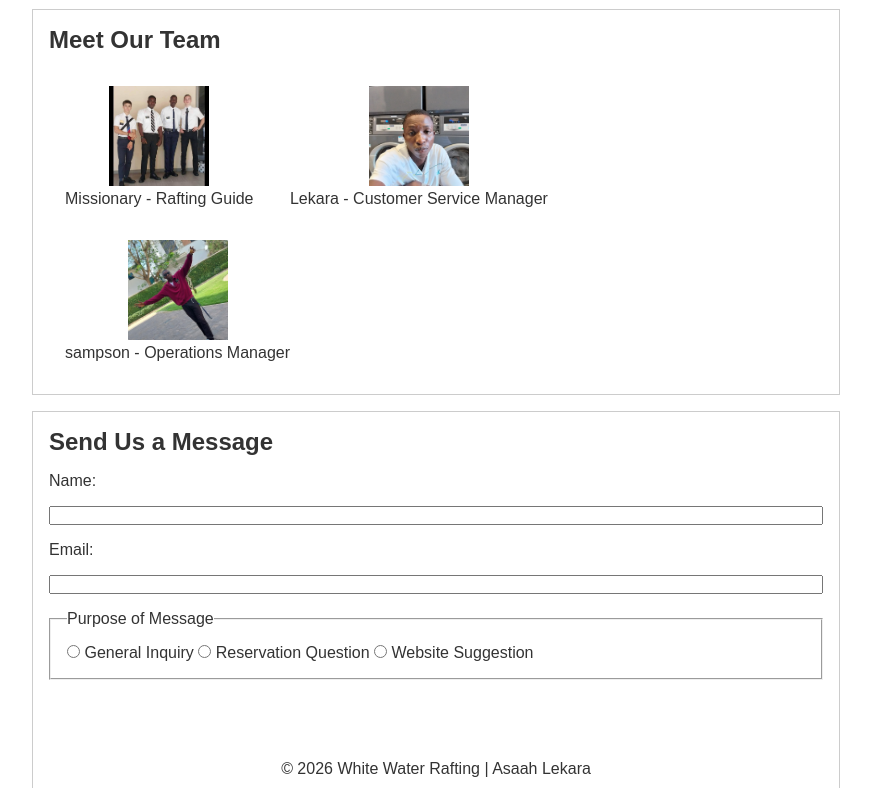
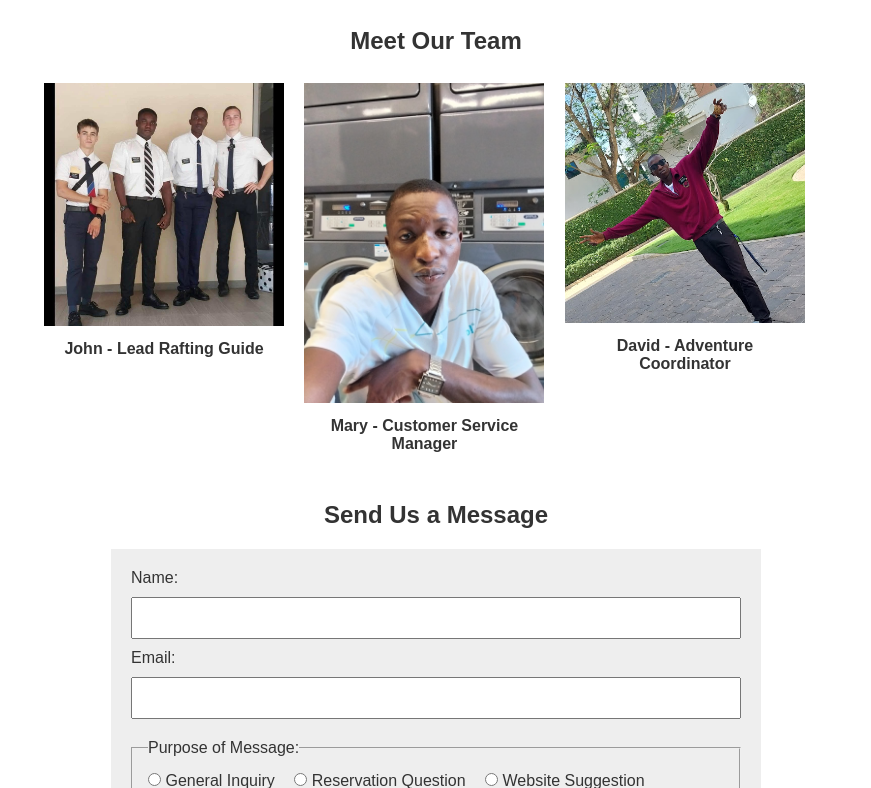
Before and after one commit to asaah210/wdd130, a plain HTML site: page wwr/contact.html in a window 1280 px wide. Shown: the part 690-1478 px from the top of the page, without its empty margins (204-1075 px from the left). Drawn offline with Linux system fonts and the light colour scheme.

Commit message:
Fix contact page form and validation

```diff
--- a/wwr/contact.html
+++ b/wwr/contact.html
@@ -2,13 +2,14 @@
 <html lang="en">
 
 <head>
-
     <meta charset="UTF-8">
     <meta name="viewport" content="width=device-width, initial-scale=1.0">
+
     <title>Contact Us | White Water Rafting</title>
     <meta name="description"
       content="Contact White Water Rafting for information about our rafting adventures, reservations, and services.">
     <meta name="author" content="Asaah Lekara">
+
     <link rel="stylesheet" href="styles/rafting.css">
 </head>
 
@@ -27,46 +28,41 @@
 
     <main>
 
-        <h1>Contact Us</h1>
-
-        <section class="box">
+        <h1>Contact White Water Rafting</h1>
+        <section>
             <h2>Contact Information</h2>
 
             <p><strong>Address:</strong> 123 River Road, Adventure City</p>
-
             <p><strong>Phone:</strong> +1 555-123-4567</p>
-
             <p><strong>Email:</strong> info@whitewaterrafting.com</p>
 
-            <iframe src="https://www.google.com/maps/embed?pb=" width="600" height="300"
-              loading="lazy">
+            <iframe src="https://www.google.com/maps?q=San+Francisco,+California&output=embed"
+              width="600" height="300" loading="lazy" title="White Water Rafting Location">
             </iframe>
+
         </section>
-
-        <section class="box">
+        <section>
             <h2>Meet Our Team</h2>
 
             <figure>
-                <img src="images/employee1.jpg" alt="Missionary" width="100" height="100">
-                <figcaption>Missionary - Rafting Guide</figcaption>
+                <img src="images/employee1.jpg" alt="Rafting guide">
+                <figcaption>John - Lead Rafting Guide</figcaption>
             </figure>
 
             <figure>
-                <img src="images/employee2.jpg" alt="Lekara" width="100" height="100">
-                <figcaption>Lekara - Customer Service Manager</figcaption>
+                <img src="images/employee2.jpg" alt="Customer service manager">
+                <figcaption>Mary - Customer Service Manager</figcaption>
             </figure>
 
             <figure>
-                <img src="images/employee3.jpg" alt="Sampson" width="100" height="100">
-                <figcaption>sampson - Operations Manager</figcaption>
+                <img src="images/employee3.jpg" alt="Adventure coordinator">
+                <figcaption>David - Adventure Coordinator</figcaption>
             </figure>
         </section>
-
-        <section class="box">
+        <section>
             <h2>Send Us a Message</h2>
 
             <form>
-
                 <label for="name">Name:</label>
                 <input type="text" id="name" name="name" required>
 
@@ -74,28 +70,31 @@
                 <input type="email" id="email" name="email" required>
 
                 <fieldset>
-                    <legend>Purpose of Message</legend>
+                    <legend>Purpose of Message:</legend>
 
+                    <input type="radio" id="general" name="purpose" value="general" required>
+                    <label for="general">General Inquiry</label>
 
-                    <label>
-                        <input type="radio" name="purpose" value="general">
-                        General Inquiry
+                    <input type="radio" id="reservation" name="purpose" value="reservation">
+                    <label for="reservation">Reservation Question</label>
+
+                    <input type="radio" id="suggestion" name="purpose" value="suggestion">
+                    <label for="suggestion">Website Suggestion</label>
+                </fieldset>
+
+                <label for="message">Message:</label>
+                <textarea id="message" name="message" rows="5" required></textarea>
+
+                <label for="newsletter">
+                    <input type="checkbox" id="newsletter" name="newsletter">
+                    Please subscribe me to the monthly newsletter
                 </label>
 
+                <button type="submit">Send Message</button>
+            </form>
+        </section>
 
-                    <label>
-                        <input type="radio" id="reservation" name="purpose" value="reservation">
-                        Reservation Question
-                    </label>
-
-
-                    <label>
-                        <input type="radio" id="suggestion" name="purpose" value="suggestion">
-                        Website Suggestion
-                    </label>
-
-                </fieldset>
-
+    </main>
     <footer>
         <p>© 2026 White Water Rafting | Asaah Lekara</p>
 
@@ -116,4 +115,4 @@
 
 </body>
 
-</html>OCTs
+</html>
--- a/wwr/styles/rafting.css
+++ b/wwr/styles/rafting.css
@@ -129,3 +129,84 @@
  button:hover {
      background-color: var(--accent-color);
  }
+
+ /* Contact Page */
+
+ main {
+     max-width: 1000px;
+     margin: 0 auto;
+     padding: 20px;
+ }
+
+ main h1 {
+     text-align: center;
+     margin-bottom: 30px;
+ }
+
+ main section {
+     margin-bottom: 30px;
+ }
+
+ main section h2 {
+     text-align: center;
+     margin-bottom: 20px;
+ }
+
+ main iframe {
+     display: block;
+     max-width: 100%;
+     margin: 20px auto;
+ }
+
+ main figure {
+     display: inline-block;
+     width: 30%;
+     margin: 1%;
+     text-align: center;
+     vertical-align: top;
+ }
+
+ main figure img {
+     width: 100%;
+     height: auto;
+ }
+
+ main figcaption {
+     font-weight: bold;
+     padding: 10px;
+ }
+
+ form {
+     max-width: 650px;
+     margin: 0 auto;
+     padding: 20px;
+     background-color: #eee;
+     display: grid;
+     gap: 10px;
+ }
+
+ form input,
+ form textarea {
+     padding: 10px;
+     font-size: 1rem;
+ }
+
+ form textarea {
+     min-height: 120px;
+ }
+
+ fieldset {
+     padding: 15px;
+     margin: 10px 0;
+ }
+
+ fieldset label {
+     margin-right: 15px;
+ }
+
+ form button {
+     padding: 12px;
+     font-size: 1rem;
+     font-weight: bold;
+     cursor: pointer;
+ }
```
Lines whose indentation alone changed are shown as unchanged.
